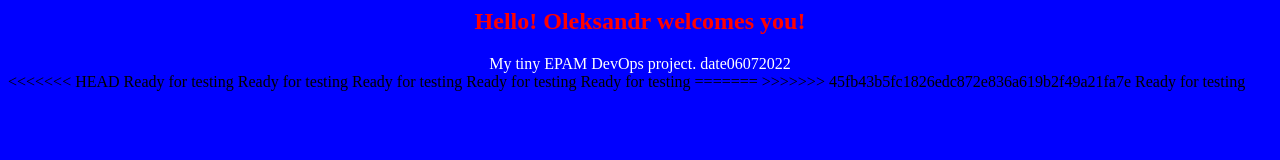
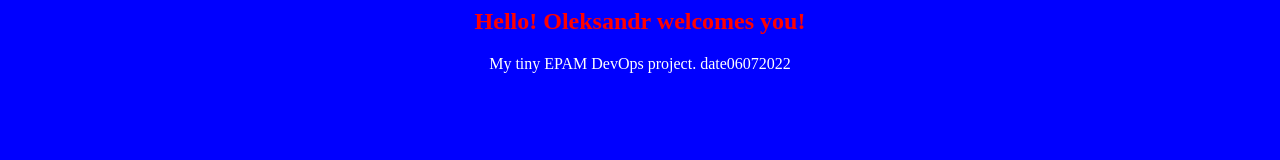
Before and after one commit to OleksandrK1/MyFinalProjectforEPAM, a plain HTML site: page index.html in a window 1280 px wide. Drawn offline with Linux system fonts and the light colour scheme.

Commit message:
del errors

```diff
--- a/index.html
+++ b/index.html
@@ -6,12 +6,3 @@
 </center>
 </body>
 </html>
-<<<<<<< HEAD
-Ready for testing
-Ready for testing
-Ready for testing
-Ready for testing
-Ready for testing
-=======
->>>>>>> 45fb43b5fc1826edc872e836a619b2f49a21fa7e
-Ready for testing
```
